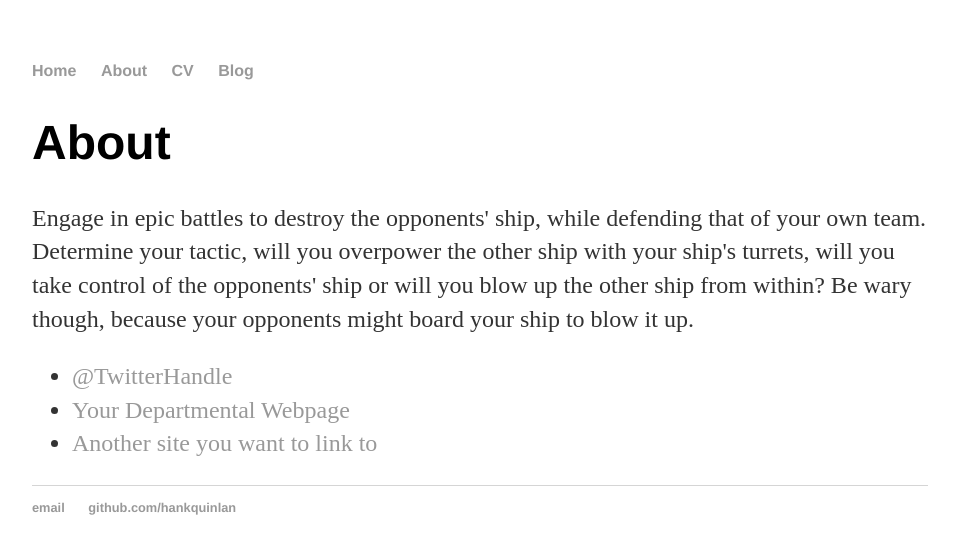
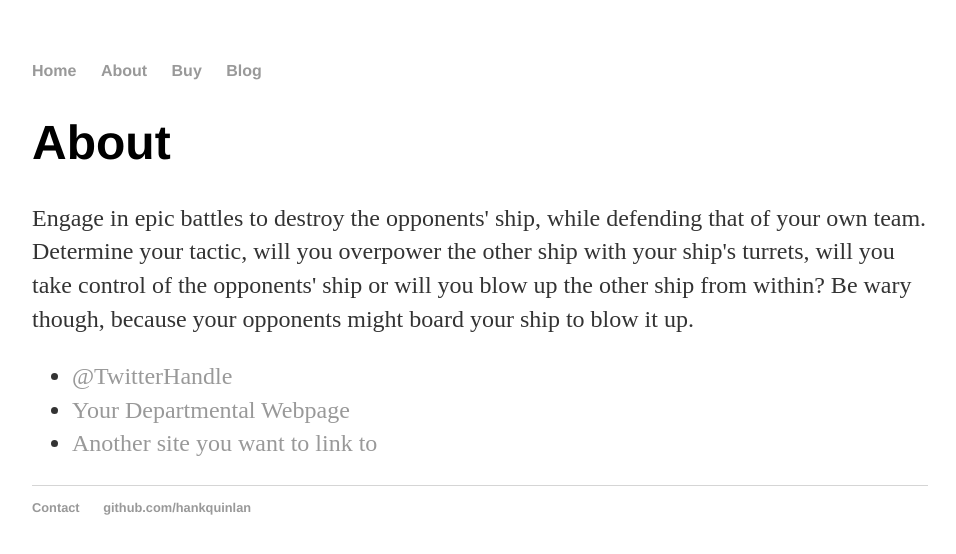
Before and after one commit to JustGamingLTD/justgamingltd.github.io2, a Jekyll site: the page built from about/index.html, in a window 1280 px wide. Shown: the top 554 px of the page, without its empty margins (160-1116 px from the left). Built offline with Jekyll 4.4.1, drawn with Linux system fonts in a browser that asks for light colours.

Commit message:
Update default.html

```diff
--- a/_layouts/default.html
+++ b/_layouts/default.html
@@ -13,7 +13,7 @@
 <ul>
 <li><a href="/">Home</a></li>
 <li><a href="/about">About</a></li>
-<li><a href="/cv">CV</a></li>
+<li><a href="https://justgamingltd.itch.io/space-wars">Buy</a></li>
 <li><a href="/blog">Blog</a></li>
 </ul>
     </nav>
@@ -25,7 +25,7 @@
 
   <footer>
    <ul>
-   <li><a href="mailto:hankquinlanhub@gmail.com">email</a></li>
+   <li><a href="mailto:support@justgamingltd.nl">Contact</a></li>
    <li><a href="https://github.com/hankquinlan">github.com/hankquinlan</a></li>
    </ul>
   </footer>
```
